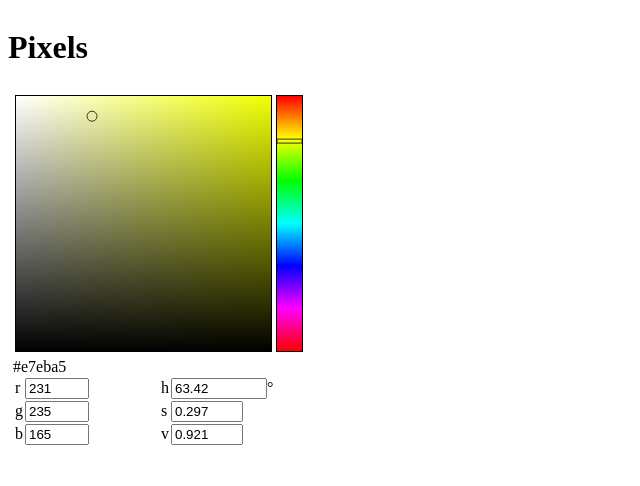
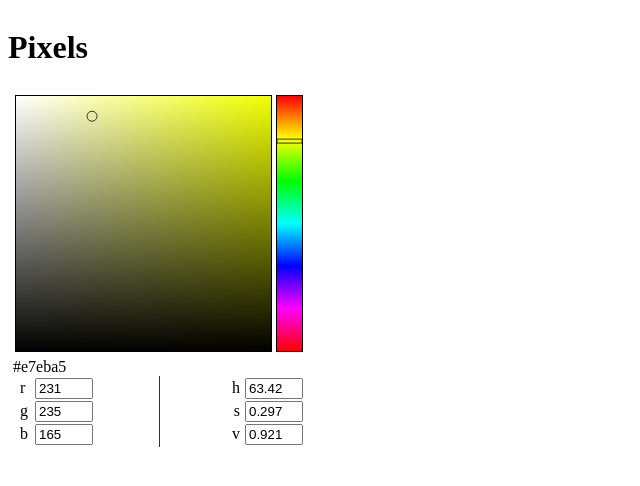
Before and after one commit to NatalieWolfe/pixels, an Angular app: page / in a window 1280 px wide. Shown: the top 486 px of the page, without its empty margins (0-640 px from the left). Built offline with nearby package versions, Linux system fonts and the light colour scheme.

Commit message:
Tweak formatting

```diff
--- a/src/app/color-picker/color-picker.component.html
+++ b/src/app/color-picker/color-picker.component.html
@@ -24,7 +24,7 @@
     <div>
       <div class="color-detail">
         <label>h</label>
-        <input type="number" min="0" max="359.999" step="1" [(ngModel)]="h" />&deg;
+        <input type="number" min="0" max="359.999" step="1" [(ngModel)]="h" />
       </div>
       <div class="color-detail">
         <label>s</label>
--- a/src/app/color-picker/color-picker.component.less
+++ b/src/app/color-picker/color-picker.component.less
@@ -25,6 +25,14 @@
 #color-details {
   & > div {
     width: 50%;
+
+    &:first-child {
+      border-right: 1px solid #333;
+    }
+
+    &:last-child {
+      text-align: end;
+    }
   }
 
   .color-detail {
@@ -33,6 +41,11 @@
     label {
       width: 10px;
       display: inline-block;
+      margin: 0 5px;
+    }
+
+    input {
+      width: 50px;
     }
   }
 }
```
